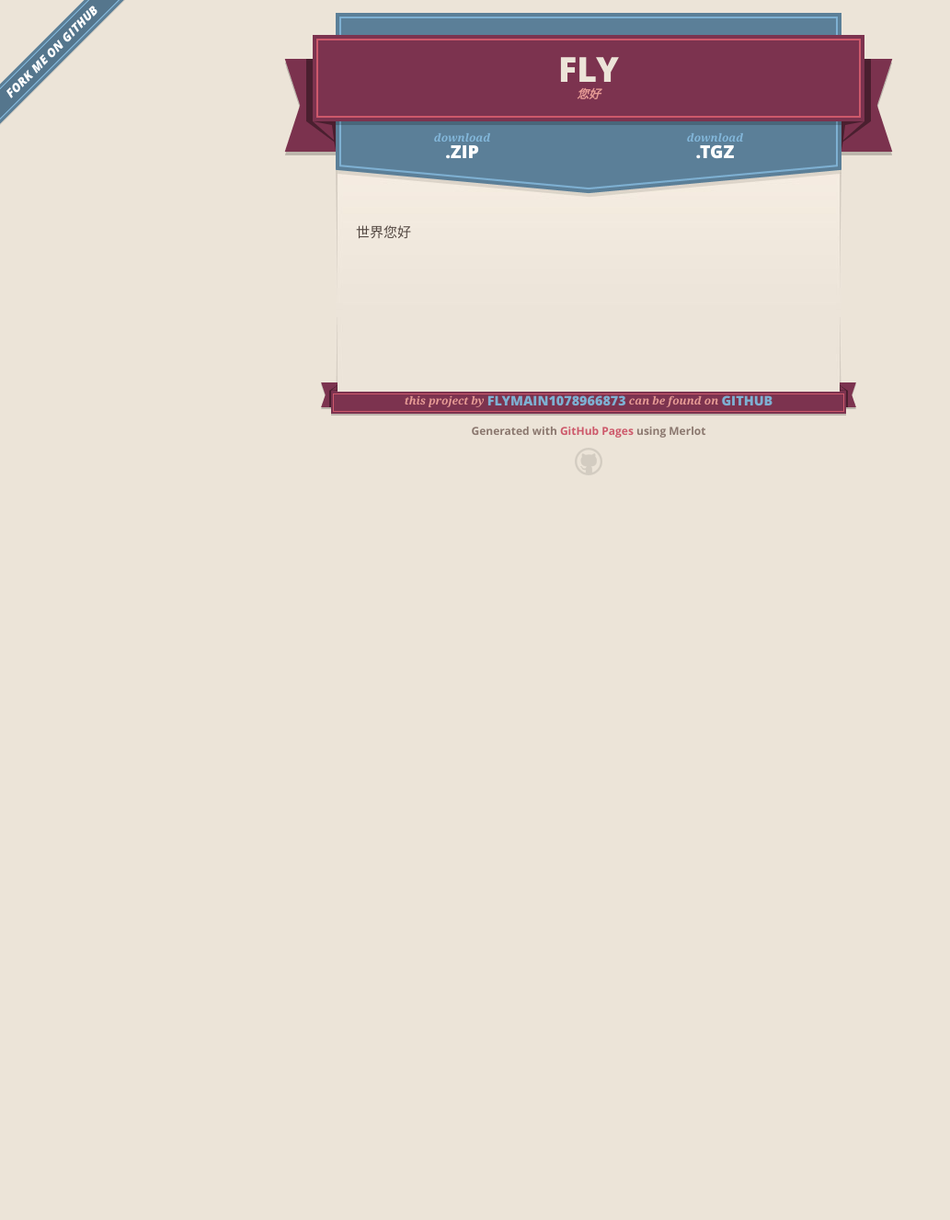
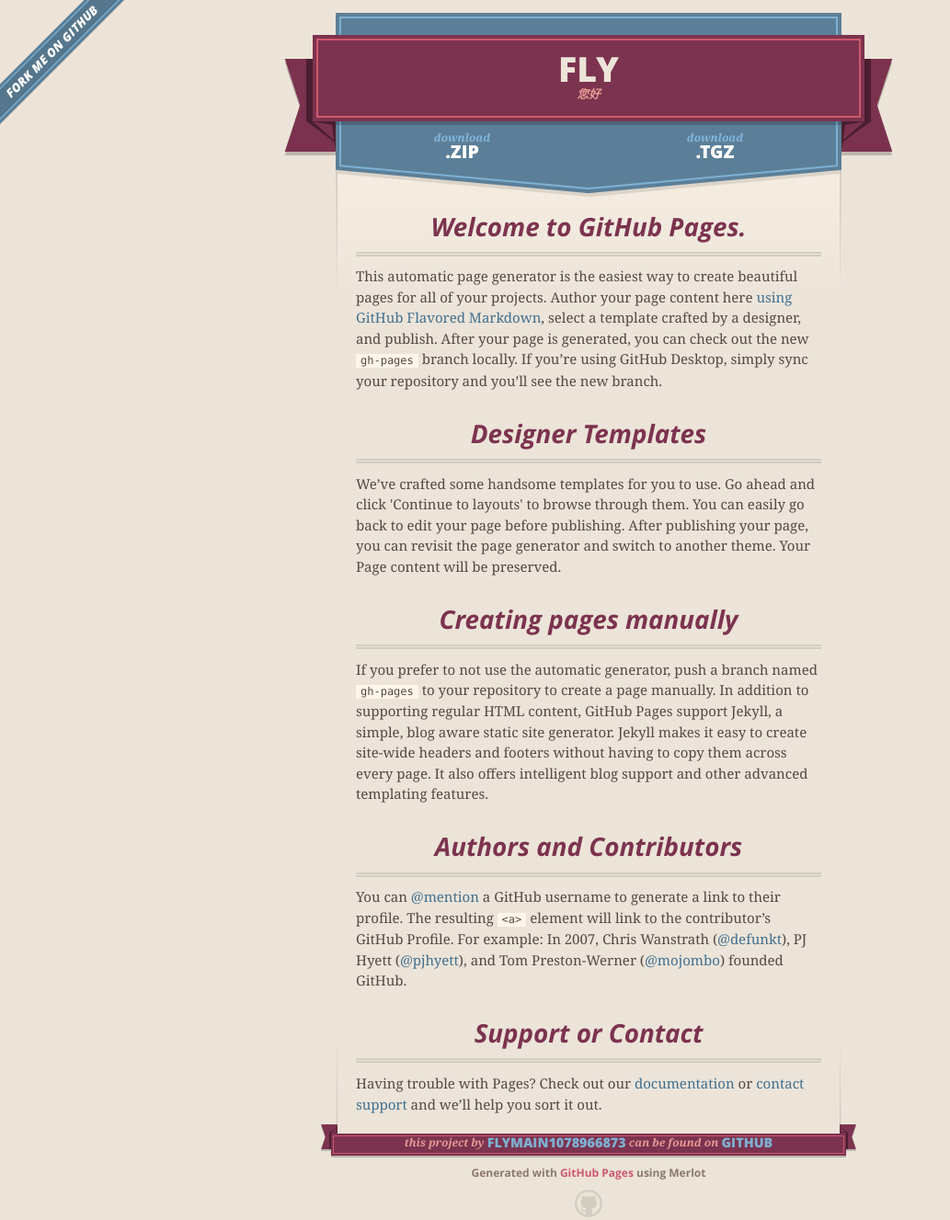
Before and after one commit to FlyLittleStar/fly, a plain HTML site: page index.html in a window 1280 px wide. Shown: the whole page at 92% size, without its empty margins (0-1033 px from the left). Before the commit the page ends 800 px from the top, so only its background shows below. Drawn offline with nearby package versions, Linux system fonts and the light colour scheme.

Commit message:
Create gh-pages branch via GitHub

```diff
--- a/index.html
+++ b/index.html
@@ -46,7 +46,30 @@
 
 
       <section id="main_content">
-        <p>世界您好</p>
+        <h3>
+<a id="welcome-to-github-pages" class="anchor" href="#welcome-to-github-pages" aria-hidden="true"><span aria-hidden="true" class="octicon octicon-link"></span></a>Welcome to GitHub Pages.</h3>
+
+<p>This automatic page generator is the easiest way to create beautiful pages for all of your projects. Author your page content here <a href="https://guides.github.com/features/mastering-markdown/">using GitHub Flavored Markdown</a>, select a template crafted by a designer, and publish. After your page is generated, you can check out the new <code>gh-pages</code> branch locally. If you’re using GitHub Desktop, simply sync your repository and you’ll see the new branch.</p>
+
+<h3>
+<a id="designer-templates" class="anchor" href="#designer-templates" aria-hidden="true"><span aria-hidden="true" class="octicon octicon-link"></span></a>Designer Templates</h3>
+
+<p>We’ve crafted some handsome templates for you to use. Go ahead and click 'Continue to layouts' to browse through them. You can easily go back to edit your page before publishing. After publishing your page, you can revisit the page generator and switch to another theme. Your Page content will be preserved.</p>
+
+<h3>
+<a id="creating-pages-manually" class="anchor" href="#creating-pages-manually" aria-hidden="true"><span aria-hidden="true" class="octicon octicon-link"></span></a>Creating pages manually</h3>
+
+<p>If you prefer to not use the automatic generator, push a branch named <code>gh-pages</code> to your repository to create a page manually. In addition to supporting regular HTML content, GitHub Pages support Jekyll, a simple, blog aware static site generator. Jekyll makes it easy to create site-wide headers and footers without having to copy them across every page. It also offers intelligent blog support and other advanced templating features.</p>
+
+<h3>
+<a id="authors-and-contributors" class="anchor" href="#authors-and-contributors" aria-hidden="true"><span aria-hidden="true" class="octicon octicon-link"></span></a>Authors and Contributors</h3>
+
+<p>You can <a href="https://help.github.com/articles/basic-writing-and-formatting-syntax/#mentioning-users-and-teams" class="user-mention">@mention</a> a GitHub username to generate a link to their profile. The resulting <code>&lt;a&gt;</code> element will link to the contributor’s GitHub Profile. For example: In 2007, Chris Wanstrath (<a href="https://github.com/defunkt" class="user-mention">@defunkt</a>), PJ Hyett (<a href="https://github.com/pjhyett" class="user-mention">@pjhyett</a>), and Tom Preston-Werner (<a href="https://github.com/mojombo" class="user-mention">@mojombo</a>) founded GitHub.</p>
+
+<h3>
+<a id="support-or-contact" class="anchor" href="#support-or-contact" aria-hidden="true"><span aria-hidden="true" class="octicon octicon-link"></span></a>Support or Contact</h3>
+
+<p>Having trouble with Pages? Check out our <a href="https://help.github.com/pages">documentation</a> or <a href="https://github.com/contact">contact support</a> and we’ll help you sort it out.</p>
       </section>
 
       <footer>
```
Also changed, not shown: params.json (+1 -1 lines).
